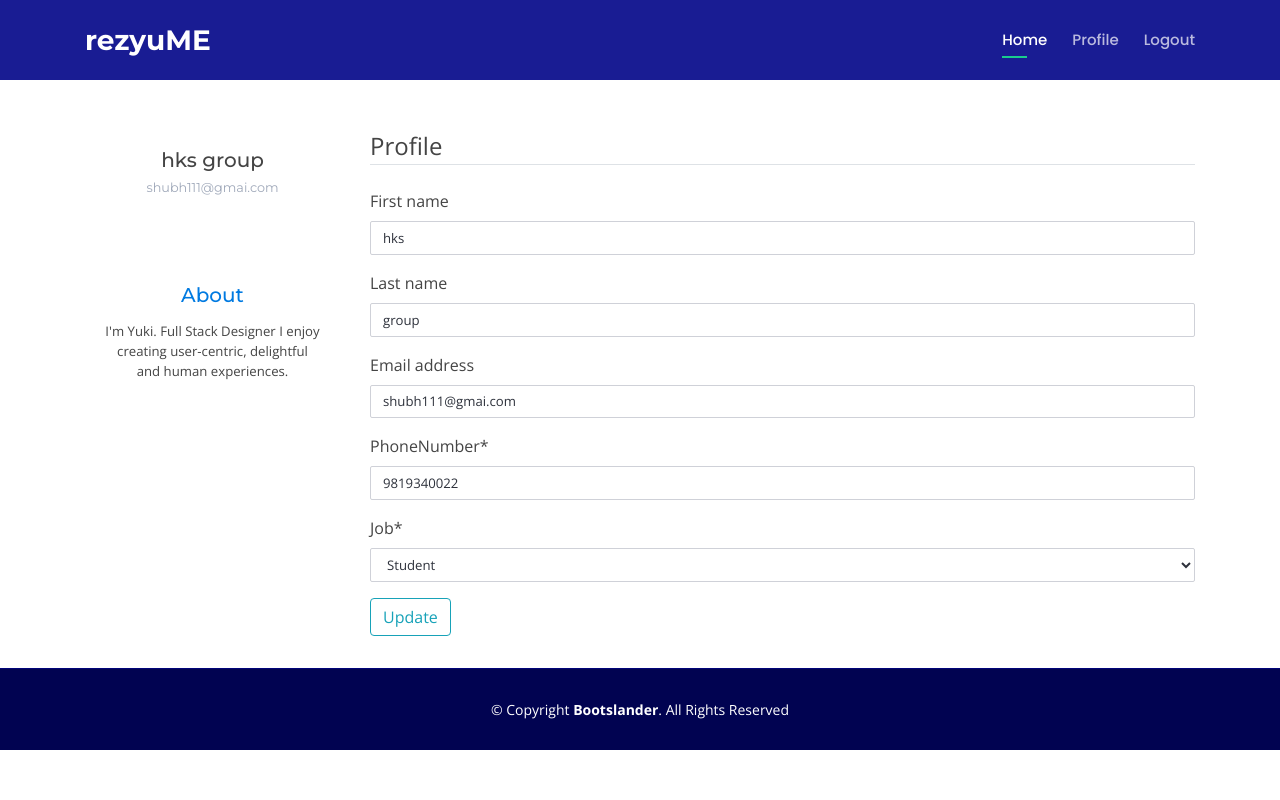
After one commit to shubh1605/ResumeBuilder, a Django app: page /profile/ in a window 1280 px wide. The commit adds this page. Run offline with Django 3.2, Linux system fonts and the light colour scheme; a user stored in the database is signed in; data comes from the database, SQL or seed files in the repository; both versions use the stored data as it was after the commit; some libraries are stand-ins or nearby versions.

Commit message:
profile started.
Co-authored-by: kashish1211 <kashish1211@users.noreply.github.com>
Co-authored-by: HarryPuttar <HarshitJain28@users.noreply.github.com>

```diff
--- a/resumeBuilder/resume/templates/resume/base.html
+++ b/resumeBuilder/resume/templates/resume/base.html
@@ -76,7 +76,7 @@
 
 
           {% if user.is_authenticated %}
-            <li><a href="#about">Profile</a></li>
+            <li><a href="{% url 'profile' %}">Profile</a></li>
             <li><a href="{% url 'logout' %}">Logout</a></li>
           {% else %}
             <li><a href="{% url 'login' %}">Login</a></li>
@@ -88,10 +88,7 @@
 
     </div>
   </header><!-- End Header -->
-<br>
-<br>
-<br>
-<br>
+
 {% if messages %}
 {% for message in messages %}
 <div class="container-fluid p-0">
--- a/resumeBuilder/resumeBuilder/urls.py
+++ b/resumeBuilder/resumeBuilder/urls.py
@@ -13,6 +13,7 @@ urlpatterns = [
     path('resume/', include('resume.urls')),
     path('login/',auth_views.LoginView.as_view(template_name='user/login.html'), name='login'),
     path('logout/',auth_views.LogoutView.as_view(template_name='user/logout.html'), name='logout'),
+    path('profile/',user_views.profile, name='profile'),
 
 
 
--- a/resumeBuilder/user/forms.py
+++ b/resumeBuilder/user/forms.py
@@ -32,3 +32,18 @@ class UserRegisterationForm(UserCreationForm):
 		profile.job = self.cleaned_data.get('job')
 		profile.save()
 		return user
+
+
+class UserUpdateForm(forms.ModelForm):
+    class Meta:
+        model = User
+        fields = ['first_name', 'last_name', 'email']
+
+
+class ProfileUpdateForm(forms.ModelForm):
+    # phoneNumber = forms.CharField()
+    # job = forms.CharField()
+
+    class Meta:
+        model = Profile
+        fields = ['phoneNumber', 'job']
--- a/resumeBuilder/user/models.py
+++ b/resumeBuilder/user/models.py
@@ -8,6 +8,10 @@ class Profile(models.Model):
 	user = models.OneToOneField(User, on_delete=models.CASCADE)
 	job = models.CharField(max_length = 20,choices=jobChoices,default='Student')
 	phoneNumber = models.CharField(max_length=10)
+	about = models.TextField(default="",blank=True)
+	address = models.TextField(default="",blank=True)
+	github = models.URLField(blank=True)
+	linkedin = models.URLField(blank=True)
 
 	def ___str__(self):
 		return self.user.username
--- /dev/null
+++ b/resumeBuilder/user/static/user/profile.css
@@ -0,0 +1,54 @@
+
+.account-settings .user-profile {
+    margin: 0 0 1rem 0;
+    padding-bottom: 1rem;
+    text-align: center;
+}
+.account-settings .user-profile .user-avatar {
+    margin: 0 0 1rem 0;
+}
+.account-settings .user-profile .user-avatar img {
+    width: 90px;
+    height: 90px;
+    -webkit-border-radius: 100px;
+    -moz-border-radius: 100px;
+    border-radius: 100px;
+}
+.account-settings .user-profile h5.user-name {
+    margin: 0 0 0.5rem 0;
+}
+.account-settings .user-profile h6.user-email {
+    margin: 0;
+    font-size: 0.8rem;
+    font-weight: 400;
+    color: #9fa8b9;
+}
+.account-settings .about {
+    margin: 2rem 0 0 0;
+    text-align: center;
+}
+.account-settings .about h5 {
+    margin: 0 0 15px 0;
+    color: #007ae1;
+}
+.account-settings .about p {
+    font-size: 0.825rem;
+}
+.form-control {
+    border: 1px solid #cfd1d8;
+    -webkit-border-radius: 2px;
+    -moz-border-radius: 2px;
+    border-radius: 2px;
+    font-size: .825rem;
+    background: #ffffff;
+    color: #2e323c;
+}
+
+.card {
+    background: #ffffff;
+    -webkit-border-radius: 5px;
+    -moz-border-radius: 5px;
+    border-radius: 5px;
+    border: 0;
+    margin-bottom: 1rem;
+}
--- a/resumeBuilder/user/templates/user/logout.html
+++ b/resumeBuilder/user/templates/user/logout.html
@@ -2,11 +2,6 @@
 {% load static %}
 {% load crispy_forms_tags %}
 
-{% block style %}
-
-    <link rel="stylesheet" href="{% static 'user/register.css' %}">
-
-{% endblock style %}
 
 {% block content %}
 
--- /dev/null
+++ b/resumeBuilder/user/templates/user/profile.html
@@ -0,0 +1,119 @@
+{% extends "resume/base.html" %}
+{% load static %}
+{% load crispy_forms_tags %}
+
+
+{% block styles %}
+
+    <link rel="stylesheet" href="{% static 'user/profile.css' %}">
+
+{% endblock styles %}
+
+
+
+{% block content %}
+
+<div class="container" style="margin-top:10%;">
+<div class="row gutters">
+<div class="col-xl-3 col-lg-3 col-md-12 col-sm-12 col-12">
+<div class="card h-100">
+	<div class="card-body">
+		<div class="account-settings">
+			<div class="user-profile">
+				<h5 class="user-name">{{user.first_name}}&nbsp;{{user.last_name}}</h5>
+				<h6 class="user-email">{{user.email}}</h6>
+			</div>
+			<div class="about">
+				<h5>About</h5>
+				<p>I'm Yuki. Full Stack Designer I enjoy creating user-centric, delightful and human experiences.</p>
+			</div>
+		</div>
+	</div>
+</div>
+</div>
+<div class="col-xl-9 col-lg-9 col-md-12 col-sm-12 col-12">
+<div class="card h-100">
+<form method='POST' enctype="multipart/form-data">
+            {% csrf_token %}
+                <legend class="border-bottom mb-4">Profile</legend>
+                 {{ form_u|crispy }}
+                 {{ form_p|crispy }}
+            <div class="form-group">
+                <button class="btn btn-outline-info" type="submit">Update</button>
+            </div>
+        </form>
+	{% comment %} <div class="card-body">
+		<div class="row gutters">
+			<div class="col-xl-12 col-lg-12 col-md-12 col-sm-12 col-12">
+				<h6 class="mb-2 text-primary">Personal Details</h6>
+			</div>
+			<div class="col-xl-6 col-lg-6 col-md-6 col-sm-6 col-12">
+				<div class="form-group">
+					<label for="fullName">Full Name</label>
+					<input type="text" class="form-control" id="fullName" placeholder="Enter full name" value={{ user.first_name }}>
+				</div>
+			</div>
+			<div class="col-xl-6 col-lg-6 col-md-6 col-sm-6 col-12">
+				<div class="form-group">
+					<label for="eMail">Email</label>
+					<input type="email" class="form-control" id="eMail" placeholder="Enter email ID" value={{ user.email }}>
+				</div>
+			</div>
+			<div class="col-xl-6 col-lg-6 col-md-6 col-sm-6 col-12">
+				<div class="form-group">
+					<label for="phone">Phone</label>
+					<input type="text" class="form-control" id="phone" placeholder="Enter phone number" value={{ .phoneNumber }}>
+				</div>
+			</div>
+			<div class="col-xl-6 col-lg-6 col-md-6 col-sm-6 col-12">
+				<div class="form-group">
+					<label for="website">Website URL</label>
+					<input type="url" class="form-control" id="website" placeholder="Website url">
+				</div>
+			</div>
+		</div>
+		<div class="row gutters">
+			<div class="col-xl-12 col-lg-12 col-md-12 col-sm-12 col-12">
+				<h6 class="mt-3 mb-2 text-primary">Address</h6>
+			</div>
+			<div class="col-xl-6 col-lg-6 col-md-6 col-sm-6 col-12">
+				<div class="form-group">
+					<label for="Street">Street</label>
+					<input type="name" class="form-control" id="Street" placeholder="Enter Street">
+				</div>
+			</div>
+			<div class="col-xl-6 col-lg-6 col-md-6 col-sm-6 col-12">
+				<div class="form-group">
+					<label for="ciTy">City</label>
+					<input type="name" class="form-control" id="ciTy" placeholder="Enter City">
+				</div>
+			</div>
+			<div class="col-xl-6 col-lg-6 col-md-6 col-sm-6 col-12">
+				<div class="form-group">
+					<label for="sTate">State</label>
+					<input type="text" class="form-control" id="sTate" placeholder="Enter State">
+				</div>
+			</div>
+			<div class="col-xl-6 col-lg-6 col-md-6 col-sm-6 col-12">
+				<div class="form-group">
+					<label for="zIp">Zip Code</label>
+					<input type="text" class="form-control" id="zIp" placeholder="Zip Code">
+				</div>
+			</div>
+		</div>
+		<div class="row gutters">
+			<div class="col-xl-12 col-lg-12 col-md-12 col-sm-12 col-12">
+				<div class="text-right">
+					<button type="button" id="submit" name="submit" class="btn btn-secondary">Cancel</button>
+					<button type="button" id="submit" name="submit" class="btn btn-primary">Update</button>
+				</div>
+			</div>
+		</div>
+	</div> {% endcomment %}
+</div>
+</div>
+</div>
+</div>
+
+
+{% endblock content %}
--- a/resumeBuilder/user/views.py
+++ b/resumeBuilder/user/views.py
@@ -1,5 +1,5 @@
 from django.shortcuts import render
-from .forms import UserRegisterationForm
+from .forms import *
 from django.contrib.auth.models import User
 from django.shortcuts import redirect
 from django.contrib import messages
@@ -18,3 +18,20 @@ def register(request):
     else:
         form_u = UserRegisterationForm()
     return render(request, 'user/register.html', {'form_u': form_u})
+
+def profile(request):
+    if request.method == "POST":
+        form_u = UserUpdateForm(request.POST)
+        form_p = ProfileUpdateForm(request.POST)
+        print("post")
+        if form_u.is_valid() and form_p.is_valid():
+            print("haha")
+            form_u.save()
+            form_p.save()
+            # messages.success(request, f'Your account has been created! You are now able to log in')
+            messages.success(request,"Updated!!!!")
+            return redirect('profile')
+    else:
+        form_u = UserUpdateForm(instance=request.user)
+        form_p = ProfileUpdateForm(instance=request.user.profile)
+    return render(request, 'user/profile.html',{'form_u':form_u,'form_p':form_p})
```
Also changed, not shown: resumeBuilder/db.sqlite3, resumeBuilder/user/migrations/0004_auto_20211102_1633.py (added).
